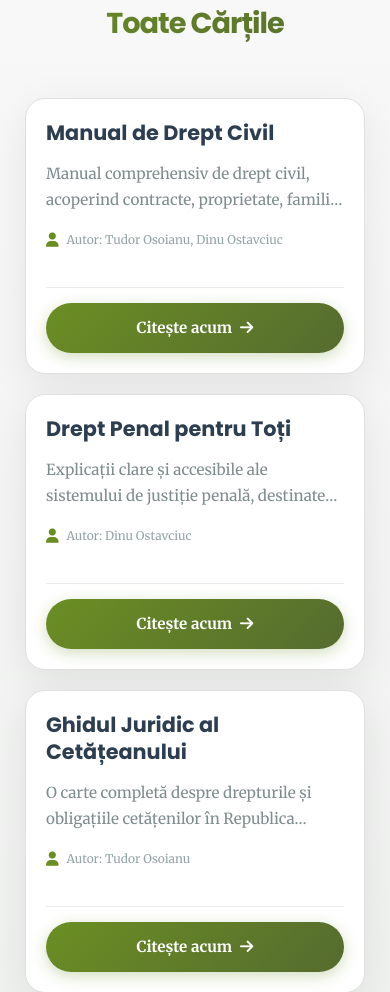
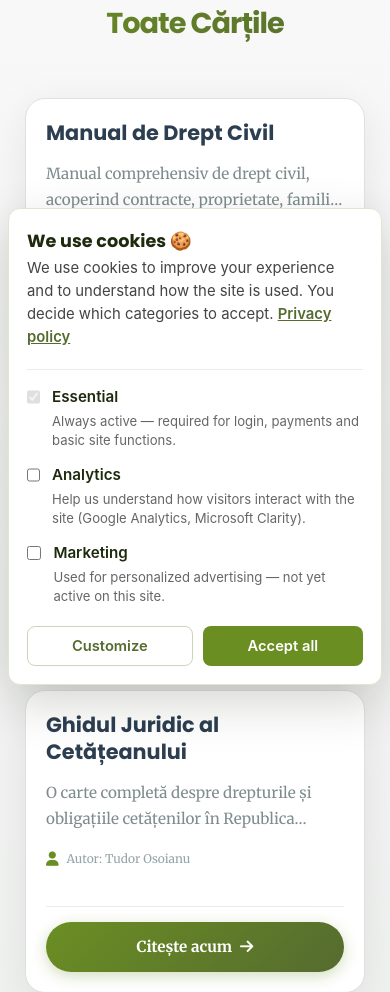
Before and after one commit to NickGr24/penita, a Django app: page /books/ in a window 390 px wide. Shown: the part 151-1143 px from the top of the page. Run offline with Django 3.2, Linux system fonts and the light colour scheme; data comes from the database, SQL or seed files in the repository.

Commit message:
Add GDPR cookie consent banner; gate GTM behind user choice
- New floating bottom-sheet banner (templates/partials/cookie_banner.html)
  with Accept all / Customize flow; three categories (essential always
  on, analytics, marketing reserved).
- Consent stored in localStorage for 365 days, re-prompted after expiry.
- main/static/js/cookie-consent.js drives the banner and calls
  window.loadGTM() (and reserved loadClarity()) only after the user
  opts into analytics; window.openCookieSettings() lets the user
  re-open the banner later.
- base.html: GTM no longer fires on page load; we now define
  window.loadGTM() that injects the gtag script on demand.
- Banner styled in style.css; mobile-friendly stacked layout.
- RO + EN i18n catalogs extended with 11 new strings; .mo recompiled.

Co-Authored-By: Claude Opus 4.7 (1M context) <noreply@anthropic.com>

```diff
--- a/main/static/css/style.css
+++ b/main/static/css/style.css
@@ -761,3 +761,129 @@ h1, h2, h3, h4, h5, h6 {
         text-align: center;
     }
 }
+
+/* === Cookies / GDPR consent banner === */
+.cookie-banner {
+    position: fixed;
+    left: 16px;
+    right: 16px;
+    bottom: 16px;
+    z-index: 9999;
+    background: #ffffff;
+    border: 1px solid #e0e5d1;
+    border-radius: 14px;
+    box-shadow: 0 18px 50px rgba(20, 30, 10, 0.18);
+    padding: 22px 26px;
+    max-width: 760px;
+    margin-left: auto;
+    margin-right: auto;
+    font-family: 'Inter', 'Poppins', sans-serif;
+    color: #2c3e50;
+    transform: translateY(40px);
+    opacity: 0;
+    transition: transform 0.32s cubic-bezier(0.4, 0, 0.2, 1),
+                opacity 0.32s ease;
+}
+.cookie-banner.is-visible {
+    transform: translateY(0);
+    opacity: 1;
+}
+.cookie-banner__inner {
+    display: flex;
+    flex-direction: column;
+    gap: 16px;
+}
+.cookie-banner__title {
+    font-family: 'Poppins', sans-serif;
+    font-size: 1.1rem;
+    font-weight: 700;
+    color: #1d2a0c;
+    margin: 0;
+}
+.cookie-banner__text {
+    font-size: 0.93rem;
+    line-height: 1.55;
+    color: #444;
+    margin: 0;
+}
+.cookie-banner__text a {
+    color: #556B2F;
+    font-weight: 600;
+    text-decoration: underline;
+}
+.cookie-banner__choices {
+    display: flex;
+    flex-direction: column;
+    gap: 12px;
+    padding-top: 4px;
+    border-top: 1px solid #ececec;
+    margin-top: 4px;
+    padding-top: 14px;
+}
+.cookie-choice {
+    display: flex;
+    align-items: flex-start;
+    gap: 12px;
+    cursor: pointer;
+    user-select: none;
+}
+.cookie-choice input[type="checkbox"] {
+    margin-top: 4px;
+    width: 18px;
+    height: 18px;
+    accent-color: #6B8E23;
+    cursor: pointer;
+}
+.cookie-choice--locked input[type="checkbox"] { cursor: not-allowed; opacity: 0.7; }
+.cookie-choice__label { display: flex; flex-direction: column; gap: 2px; }
+.cookie-choice__label strong {
+    font-size: 0.95rem;
+    font-weight: 600;
+    color: #1d2a0c;
+}
+.cookie-choice__label small {
+    font-size: 0.82rem;
+    color: #666;
+    line-height: 1.45;
+}
+.cookie-banner__actions {
+    display: flex;
+    flex-wrap: wrap;
+    gap: 10px;
+    justify-content: flex-end;
+    margin-top: 4px;
+}
+.cookie-btn {
+    border: 1px solid transparent;
+    border-radius: 8px;
+    padding: 10px 18px;
+    font-family: inherit;
+    font-size: 0.92rem;
+    font-weight: 600;
+    cursor: pointer;
+    transition: background-color 0.2s ease, border-color 0.2s ease, color 0.2s ease, transform 0.15s ease;
+}
+.cookie-btn:hover { transform: translateY(-1px); }
+.cookie-btn--primary {
+    background: #6B8E23;
+    color: #fff;
+}
+.cookie-btn--primary:hover { background: #556B2F; }
+.cookie-btn--ghost {
+    background: transparent;
+    color: #556B2F;
+    border-color: #cdd5b8;
+}
+.cookie-btn--ghost:hover { background: #f4f7e9; border-color: #6B8E23; }
+
+@media (max-width: 480px) {
+    .cookie-banner {
+        left: 8px;
+        right: 8px;
+        bottom: 8px;
+        padding: 18px 18px;
+        border-radius: 12px;
+    }
+    .cookie-banner__actions { justify-content: stretch; }
+    .cookie-btn { flex: 1 1 auto; }
+}
--- /dev/null
+++ b/main/static/js/cookie-consent.js
@@ -0,0 +1,127 @@
+/* Cookie consent / GDPR banner.
+ *
+ * Stores user choice in localStorage under STORAGE_KEY for CONSENT_TTL_DAYS.
+ * Loads analytics (GTM, Clarity) ONLY after user opts in.
+ * Re-prompts after expiration.
+ *
+ * Public API on window:
+ *   window.loadGTM()     — defined in base.html, called on analytics consent
+ *   window.loadClarity() — defined in base.html, called on analytics consent
+ *   window.openCookieSettings() — re-open banner from footer link
+ */
+(function () {
+    'use strict';
+
+    var STORAGE_KEY = 'cookie_consent_v1';
+    var CONSENT_TTL_DAYS = 365;
+
+    function readConsent() {
+        try {
+            var raw = localStorage.getItem(STORAGE_KEY);
+            if (!raw) return null;
+            var parsed = JSON.parse(raw);
+            if (!parsed || !parsed.timestamp) return null;
+            var ageMs = Date.now() - new Date(parsed.timestamp).getTime();
+            if (ageMs > CONSENT_TTL_DAYS * 24 * 60 * 60 * 1000) return null;
+            return parsed;
+        } catch (e) {
+            return null;
+        }
+    }
+
+    function writeConsent(choice) {
+        var payload = {
+            essential: true,
+            analytics: !!choice.analytics,
+            marketing: !!choice.marketing,
+            timestamp: new Date().toISOString()
+        };
+        try {
+            localStorage.setItem(STORAGE_KEY, JSON.stringify(payload));
+        } catch (e) { /* private mode etc. — silent */ }
+        return payload;
+    }
+
+    function applyConsent(consent) {
+        if (consent.analytics) {
+            if (typeof window.loadGTM === 'function') window.loadGTM();
+            if (typeof window.loadClarity === 'function') window.loadClarity();
+        }
+        // Marketing reserved for future ad platforms.
+    }
+
+    function showBanner(banner) {
+        banner.hidden = false;
+        // Force reflow then add visible class for slide-up animation
+        // eslint-disable-next-line no-unused-expressions
+        banner.offsetHeight;
+        banner.classList.add('is-visible');
+    }
+
+    function hideBanner(banner) {
+        banner.classList.remove('is-visible');
+        setTimeout(function () { banner.hidden = true; }, 320);
+    }
+
+    function readCategoryChoices(banner) {
+        return {
+            analytics: !!banner.querySelector('[data-category="analytics"]').checked,
+            marketing: !!banner.querySelector('[data-category="marketing"]').checked
+        };
+    }
+
+    function bindBanner(banner) {
+        var choicesEl = banner.querySelector('#cookie-choices');
+        var customizeBtn = banner.querySelector('[data-cookie-action="customize"]');
+        var saveBtn = banner.querySelector('[data-cookie-action="save"]');
+        var acceptAllBtn = banner.querySelector('[data-cookie-action="accept-all"]');
+
+        customizeBtn.addEventListener('click', function () {
+            choicesEl.hidden = false;
+            customizeBtn.hidden = true;
+            saveBtn.hidden = false;
+        });
+
+        saveBtn.addEventListener('click', function () {
+            var consent = writeConsent(readCategoryChoices(banner));
+            applyConsent(consent);
+            hideBanner(banner);
+        });
+
+        acceptAllBtn.addEventListener('click', function () {
+            var consent = writeConsent({ analytics: true, marketing: true });
+            applyConsent(consent);
+            hideBanner(banner);
+        });
+    }
+
+    function reopenForReview(banner) {
+        var existing = readConsent();
+        if (existing) {
+            banner.querySelector('[data-category="analytics"]').checked = !!existing.analytics;
+            banner.querySelector('[data-category="marketing"]').checked = !!existing.marketing;
+            // jump straight to customize panel
+            banner.querySelector('#cookie-choices').hidden = false;
+            banner.querySelector('[data-cookie-action="customize"]').hidden = true;
+            banner.querySelector('[data-cookie-action="save"]').hidden = false;
+        }
+        showBanner(banner);
+    }
+
+    document.addEventListener('DOMContentLoaded', function () {
+        var banner = document.getElementById('cookie-banner');
+        if (!banner) return;
+
+        bindBanner(banner);
+
+        var consent = readConsent();
+        if (consent) {
+            applyConsent(consent);
+        } else {
+            // small delay so banner doesn't jump in before page paint
+            setTimeout(function () { showBanner(banner); }, 600);
+        }
+
+        window.openCookieSettings = function () { reopenForReview(banner); };
+    });
+})();
--- a/templates/base.html
+++ b/templates/base.html
@@ -2,14 +2,22 @@
 <!DOCTYPE html>
 <html lang="ro">
 <head>
-    <!-- Google tag (gtag.js) -->
-    <script async src="https://www.googletagmanager.com/gtag/js?id=G-5XE9BHJ3HE"></script>
+    <!-- Analytics loaders — fired by cookie-consent.js only after the user opts into "analytics" -->
     <script>
-      window.dataLayer = window.dataLayer || [];
-      function gtag(){dataLayer.push(arguments);}
-      gtag('js', new Date());
-
-      gtag('config', 'G-5XE9BHJ3HE');
+      window.loadGTM = function () {
+          if (window.__gtmLoaded) return;
+          window.__gtmLoaded = true;
+          var s = document.createElement('script');
+          s.async = true;
+          s.src = 'https://www.googletagmanager.com/gtag/js?id=G-5XE9BHJ3HE';
+          document.head.appendChild(s);
+          window.dataLayer = window.dataLayer || [];
+          function gtag(){dataLayer.push(arguments);}
+          window.gtag = gtag;
+          gtag('js', new Date());
+          gtag('config', 'G-5XE9BHJ3HE');
+      };
+      window.loadClarity = function () { /* set when Microsoft Clarity is wired */ };
     </script>
 
     <meta charset="UTF-8">
@@ -156,5 +164,7 @@
 </script>
 {% endif %}
 <script src="{% static 'js/navbar.js' %}" defer></script>
+{% include 'partials/cookie_banner.html' %}
+<script src="{% static 'js/cookie-consent.js' %}" defer></script>
 </body>
 </html>
--- /dev/null
+++ b/templates/partials/cookie_banner.html
@@ -0,0 +1,50 @@
+{% load i18n %}
+<div id="cookie-banner" class="cookie-banner" hidden role="dialog" aria-modal="false" aria-labelledby="cookie-banner-title" aria-describedby="cookie-banner-text">
+    <div class="cookie-banner__inner">
+        <div class="cookie-banner__copy">
+            <h3 id="cookie-banner-title" class="cookie-banner__title">{% trans "We use cookies" %} 🍪</h3>
+            <p id="cookie-banner-text" class="cookie-banner__text">
+                {% blocktrans %}We use cookies to improve your experience and to understand how the site is used. You decide which categories to accept.{% endblocktrans %}
+                <a href="{% url 'privacy_policy' %}">{% trans "Privacy policy" %}</a>
+            </p>
+        </div>
+
+        <div class="cookie-banner__choices" id="cookie-choices" hidden>
+            <label class="cookie-choice cookie-choice--locked">
+                <input type="checkbox" checked disabled data-category="essential">
+                <span class="cookie-choice__label">
+                    <strong>{% trans "Essential" %}</strong>
+                    <small>{% trans "Always active — required for login, payments and basic site functions." %}</small>
+                </span>
+            </label>
+
+            <label class="cookie-choice">
+                <input type="checkbox" data-category="analytics" id="cookie-analytics">
+                <span class="cookie-choice__label">
+                    <strong>{% trans "Analytics" %}</strong>
+                    <small>{% trans "Help us understand how visitors interact with the site (Google Analytics, Microsoft Clarity)." %}</small>
+                </span>
+            </label>
+
+            <label class="cookie-choice">
+                <input type="checkbox" data-category="marketing" id="cookie-marketing">
+                <span class="cookie-choice__label">
+                    <strong>{% trans "Marketing" %}</strong>
+                    <small>{% trans "Used for personalized advertising — not yet active on this site." %}</small>
+                </span>
+            </label>
+        </div>
+
+        <div class="cookie-banner__actions">
+            <button type="button" class="cookie-btn cookie-btn--ghost" data-cookie-action="customize">
+                {% trans "Customize" %}
+            </button>
+            <button type="button" class="cookie-btn cookie-btn--ghost" data-cookie-action="save" hidden>
+                {% trans "Save preferences" %}
+            </button>
+            <button type="button" class="cookie-btn cookie-btn--primary" data-cookie-action="accept-all">
+                {% trans "Accept all" %}
+            </button>
+        </div>
+    </div>
+</div>
```
Also changed, not shown: locale/en/LC_MESSAGES/django.po, locale/ro/LC_MESSAGES/django.po, 2 other files.
